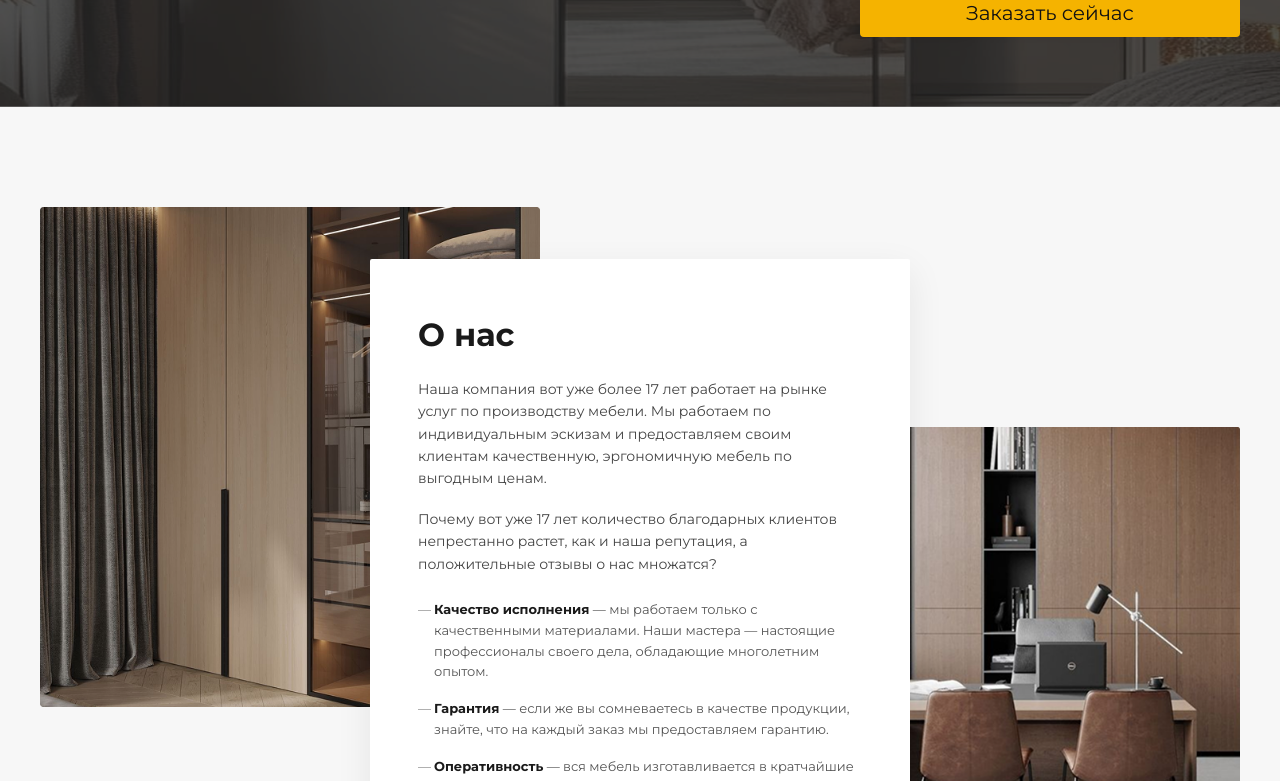
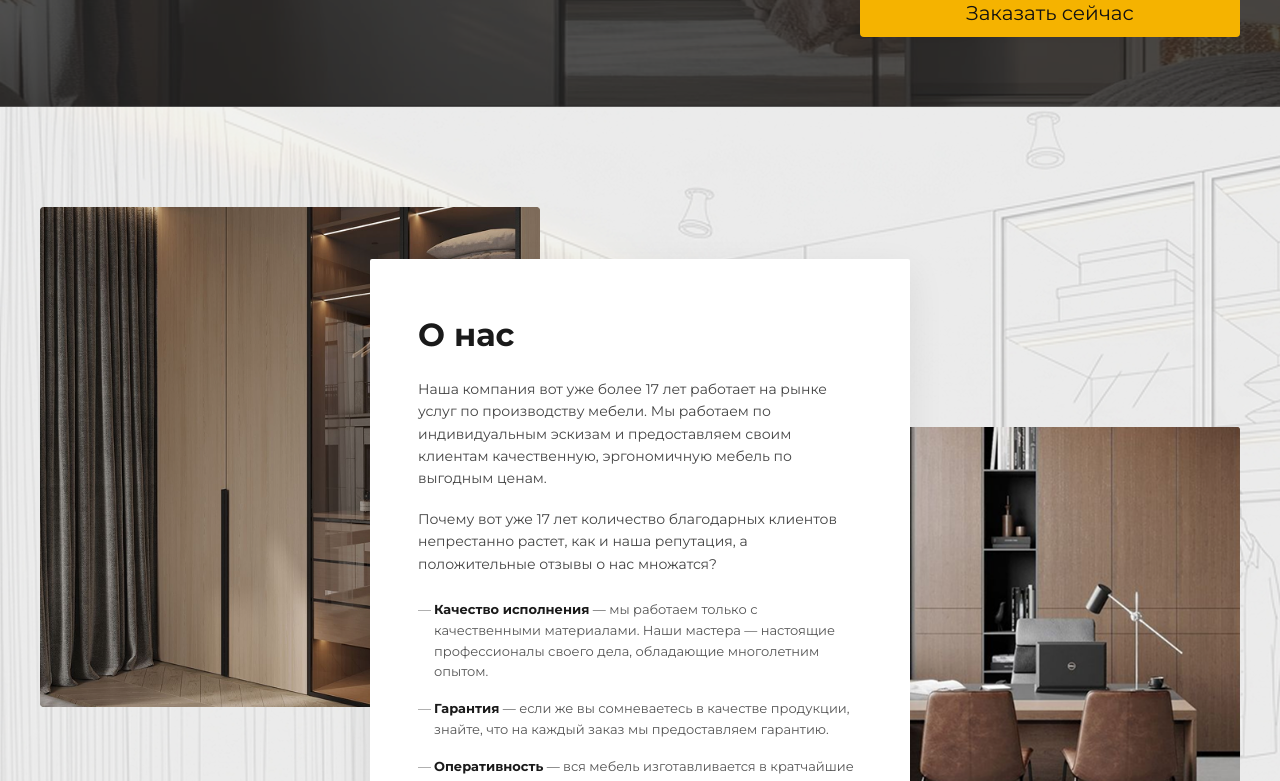
Before and after one commit to RomaKalinevich/OS_DK, a Svelte app: page / in a window 1280 px wide. Shown: the part 3499-4280 px from the top of the page. Built offline with nearby package versions, Linux system fonts and the light colour scheme.

Commit message:
add images

```diff
--- a/src/components/About.svelte
+++ b/src/components/About.svelte
@@ -49,9 +49,7 @@
     .about-section {
         position: relative;
         padding: 100px 40px;
-        background-color: #f7f7f7;
-        /* Если есть фоновый скетч-чертеж, как на макете: */
-        /* background-image: url('/images/sketch-bg.png'); background-repeat: repeat; */
+        background-image: url('/images/about-bg.png'); background-repeat: repeat;
         overflow: hidden;
     }
 
@@ -157,7 +155,6 @@
         color: #1a1a1a;
     }
 
-    /* Адаптивность для планшетов и мобилок */
     @media (max-width: 1024px) {
         .composition-wrapper {
             flex-direction: column;
--- a/src/components/Works.svelte
+++ b/src/components/Works.svelte
@@ -82,7 +82,7 @@
     .works-section {
         position: relative;
         padding: 90px 40px;
-        background-color: #EAEAEA66;
+        background-image: url('/images/works-bg.png'); background-repeat: repeat;
     }
 
     .container {
```
Also changed, not shown: public/images/about-bg.png (added), 1 other file (tests, documents, lock files or other folders).
